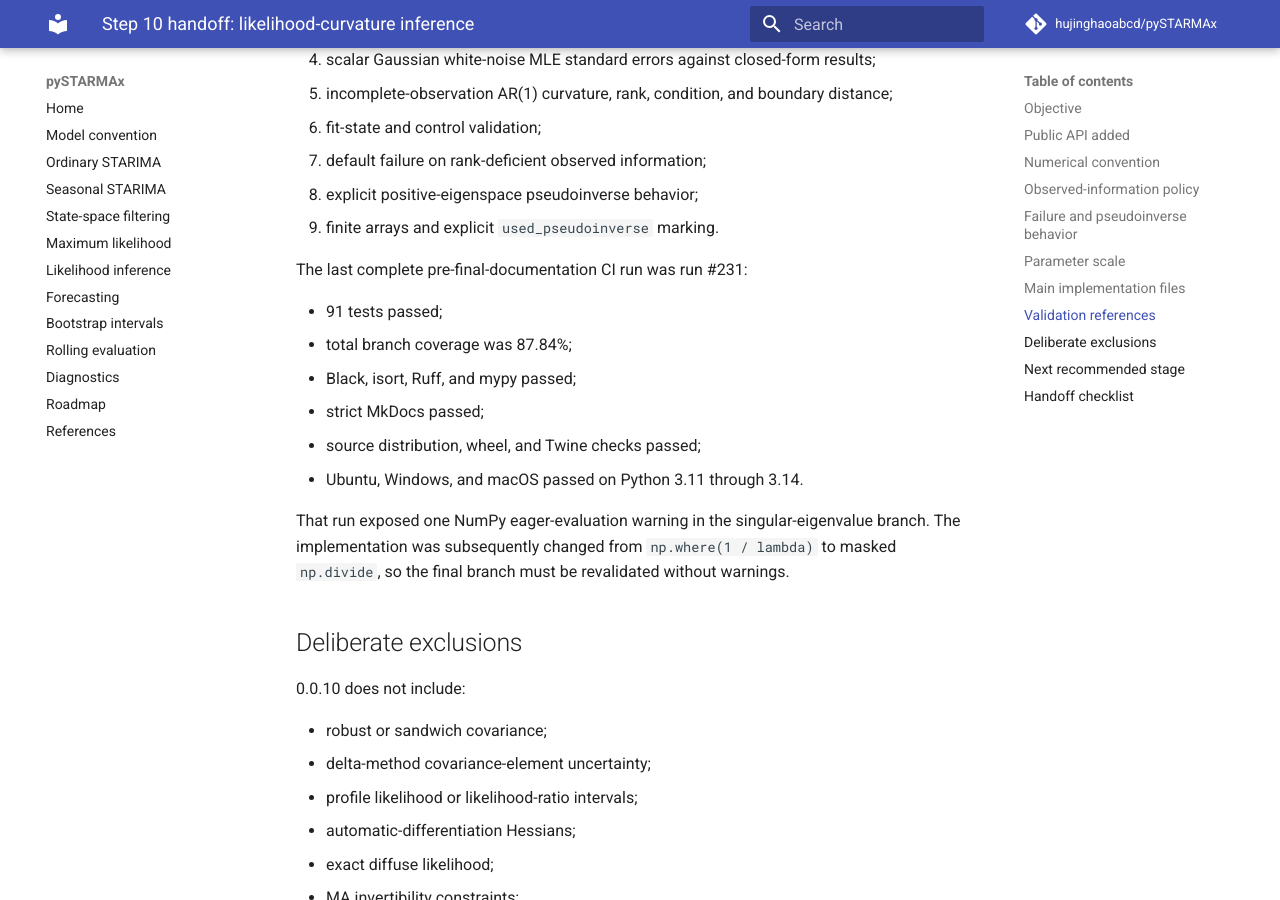
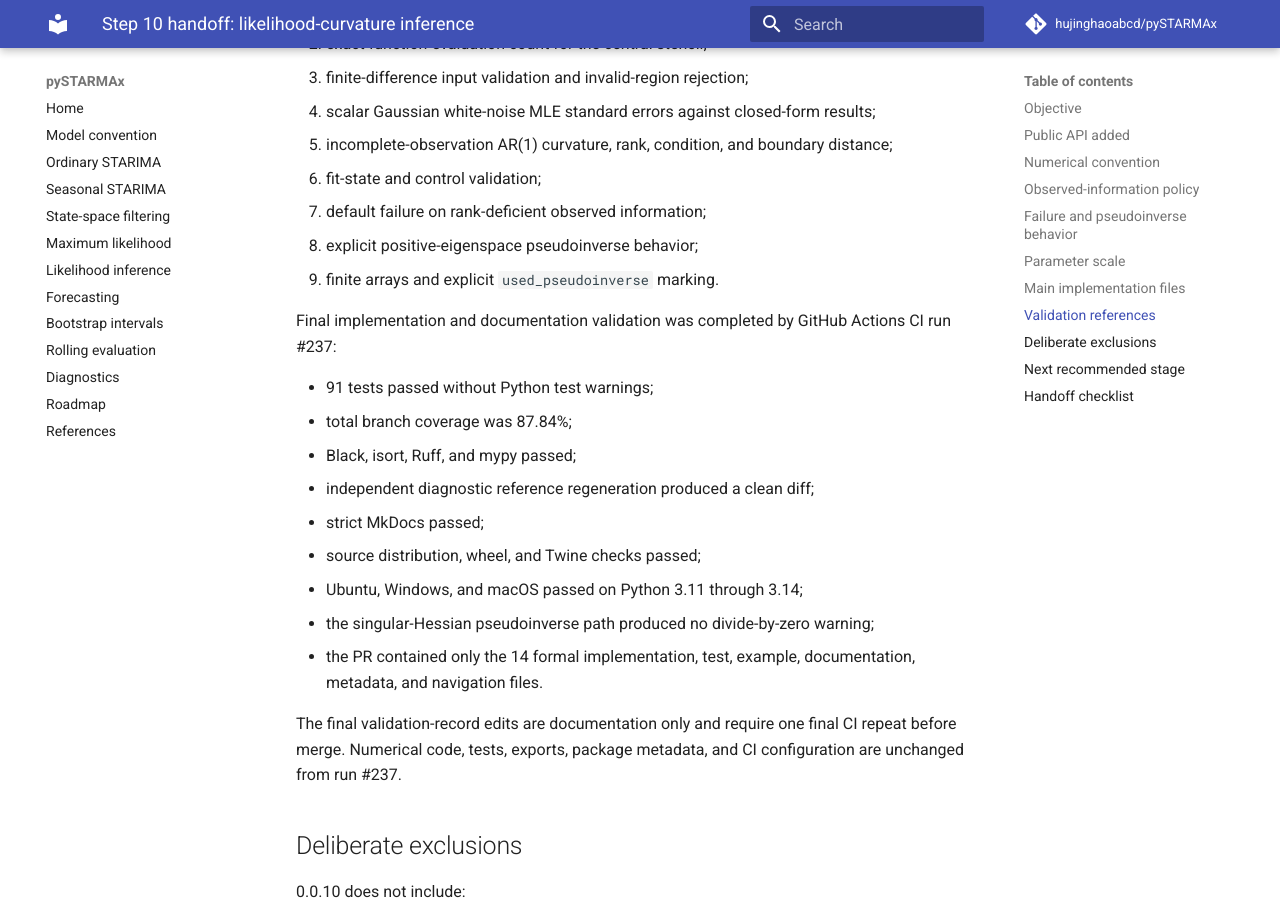
Before and after one commit to hujinghaoabcd/pySTARMAx, an MkDocs documentation site: the page built from docs/development/STEP_10_LIKELIHOOD_INFERENCE.md, in a window 1280 px wide and 900 px high, scrolled down 3667 px. Built offline with MkDocs 1.6.1 and Material for MkDocs 9.7.7, drawn with Linux system fonts in a browser that asks for light colours; comment, search, counter and statistics services are not loaded; some of the changed text lies outside the part shown.

Commit message:
Record final Step 10 validation

```diff
--- a/docs/development/STEP_10_LIKELIHOOD_INFERENCE.md
+++ b/docs/development/STEP_10_LIKELIHOOD_INFERENCE.md
@@ -102,8 +102,10 @@ positive eigen-directions above the numerical threshold and sets excluded invers
 eigenvalues to zero. The result is marked with `used_pseudoinverse=True`.
 
 Zero-standard-error directions produce finite diagnostic values rather than
-`NaN` or `Inf`. This design avoids contaminating immutable result validation, but
-the pseudoinverse route must not be presented as ordinary full-rank maximum-
+`NaN` or `Inf`. The positive-eigenspace inverse uses masked `numpy.divide`, so
+excluded zero or negative eigenvalues are never evaluated as denominators. This
+design avoids both non-finite results and divide-by-zero warnings, but the
+pseudoinverse route must not be presented as ordinary full-rank maximum-
 likelihood inference.
 
 ## Parameter scale
@@ -148,18 +150,23 @@ Tests cover:
 8. explicit positive-eigenspace pseudoinverse behavior;
 9. finite arrays and explicit `used_pseudoinverse` marking.
 
-The last complete pre-final-documentation CI run was run #231:
+Final implementation and documentation validation was completed by GitHub Actions
+CI run #237:
 
-- 91 tests passed;
+- 91 tests passed without Python test warnings;
 - total branch coverage was 87.84%;
 - Black, isort, Ruff, and mypy passed;
+- independent diagnostic reference regeneration produced a clean diff;
 - strict MkDocs passed;
 - source distribution, wheel, and Twine checks passed;
-- Ubuntu, Windows, and macOS passed on Python 3.11 through 3.14.
+- Ubuntu, Windows, and macOS passed on Python 3.11 through 3.14;
+- the singular-Hessian pseudoinverse path produced no divide-by-zero warning;
+- the PR contained only the 14 formal implementation, test, example,
+  documentation, metadata, and navigation files.
 
-That run exposed one NumPy eager-evaluation warning in the singular-eigenvalue
-branch. The implementation was subsequently changed from `np.where(1 / lambda)`
-to masked `np.divide`, so the final branch must be revalidated without warnings.
+The final validation-record edits are documentation only and require one final
+CI repeat before merge. Numerical code, tests, exports, package metadata, and CI
+configuration are unchanged from run #237.
 
 ## Deliberate exclusions
 
```
